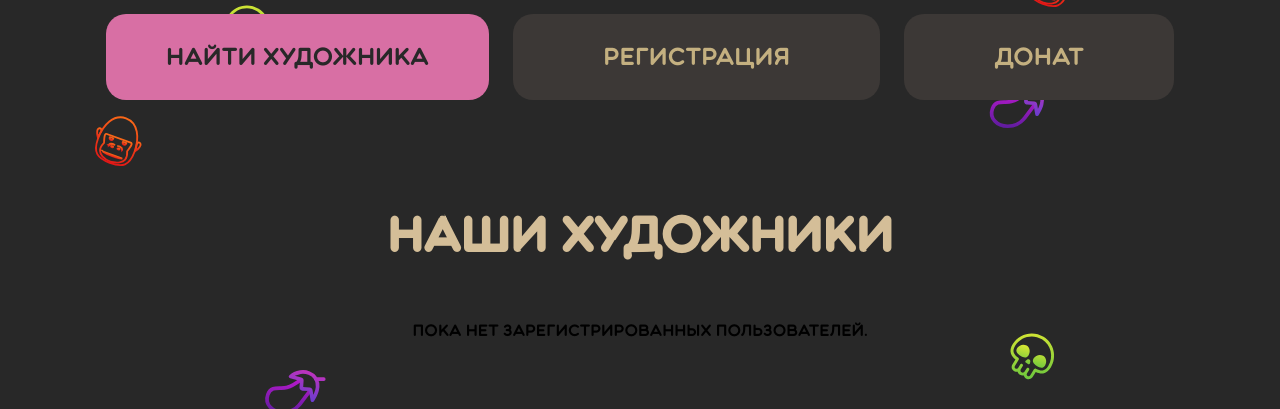
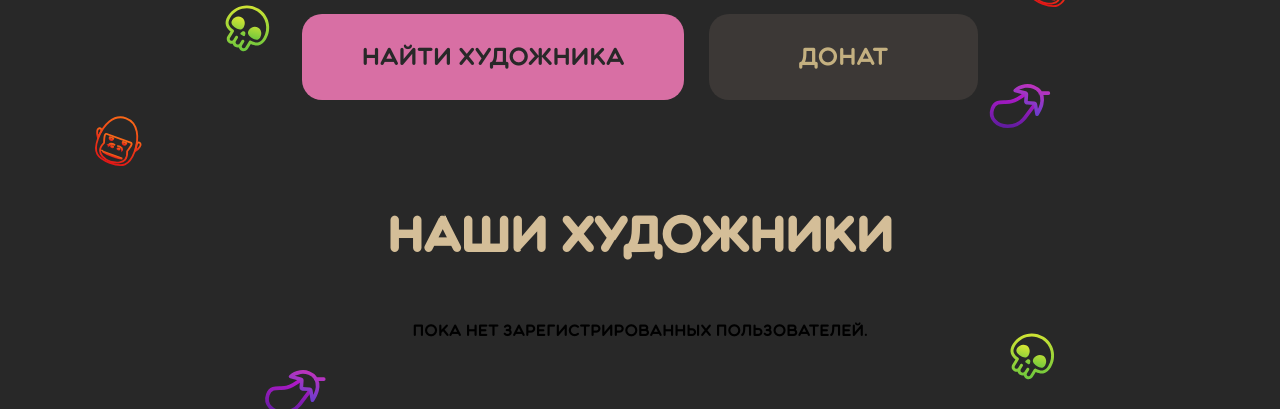
Before and after one commit to MeZeksan/artist_portfolio_web, a website: page html/main.html in a window 1280 px wide. Shown: the part 660-1069 px from the top of the page. Drawn offline with Linux system fonts and the light colour scheme.

Commit message:
удалил кнопку регистрация

```diff
--- a/html/main.html
+++ b/html/main.html
@@ -99,7 +99,6 @@
         <h1>МЕСТО СБОРА ВСЕХ ХУДОЖНИКОВ</h1>
         <div class="buttons">
             <button class="btn pinkbig">Найти художника</button>
-            <button class="btn brownbig">Регистрация</button>
             <button class="btn brownbig">Донат</button>
         </div>
     </section>
```
